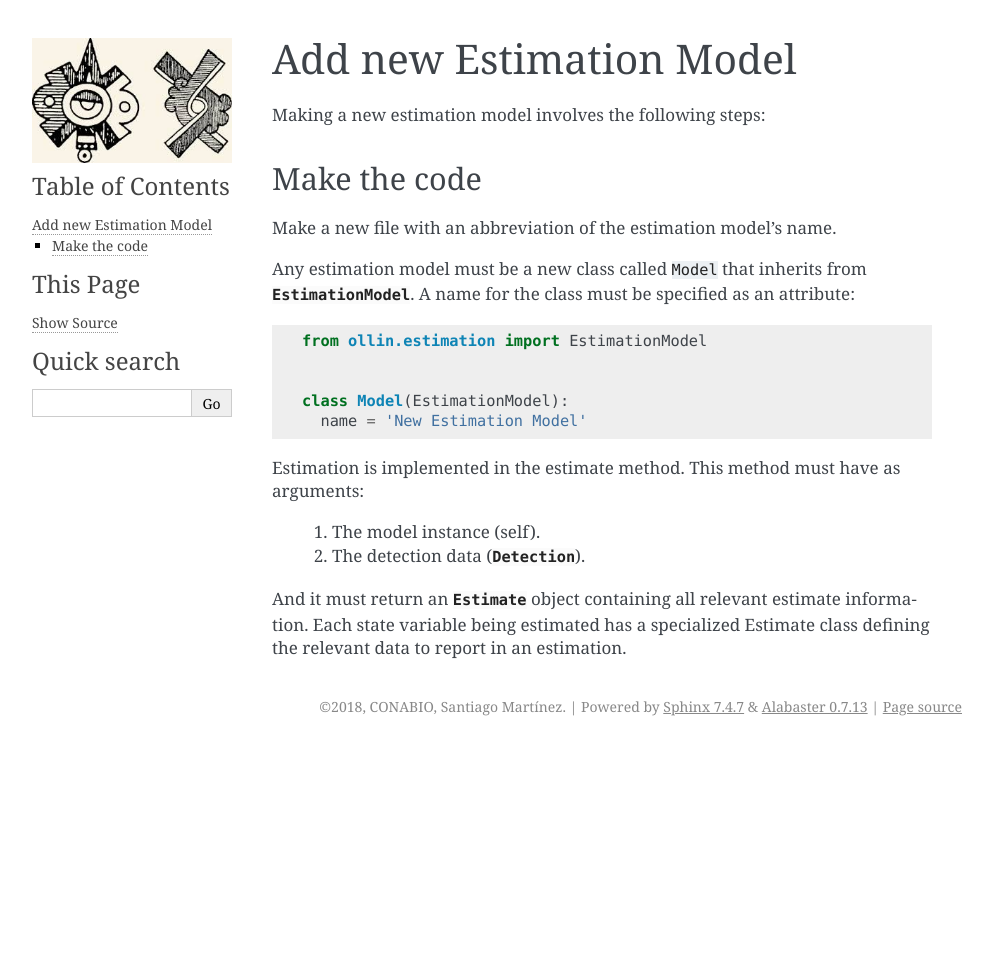
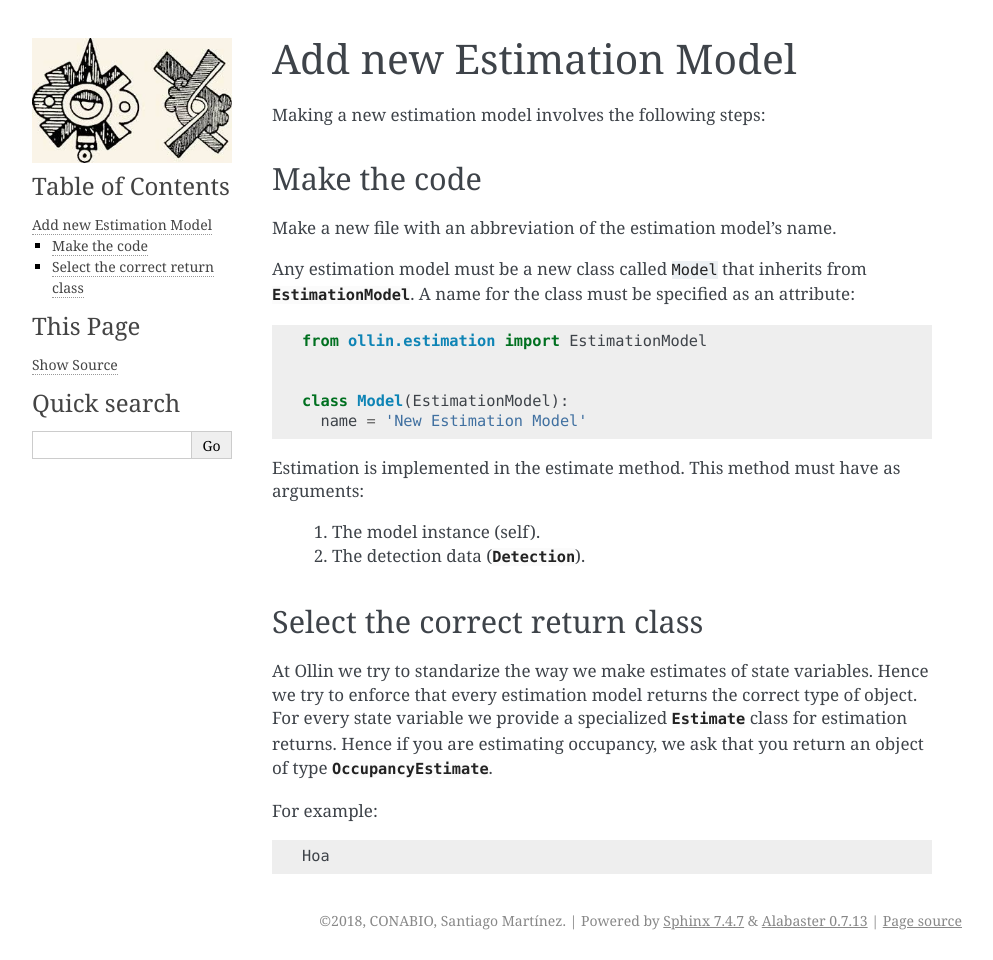
Before and after one commit to mbsantiago/ollin, a Sphinx documentation site: the page built from docs/contribute/estimation.rst, in a window 1280 px wide. Shown: the whole page, without its empty margins (148-1141 px from the left). Built offline with Sphinx 7.4.7, drawn with Linux system fonts in a browser that asks for light colours; before the commit the page ends 900 px from its top, so only the background shows below that.

Commit message:
wip estimate contribution

```diff
--- a/docs/contribute/estimation.rst
+++ b/docs/contribute/estimation.rst
@@ -24,6 +24,15 @@ arguments:
   1. The model instance (self).
   2. The detection data (:py:obj:`.Detection`).
 
-And it must return an :py:obj:`.Estimate` object containing all relevant
-estimate information. Each state variable being estimated has a specialized
-Estimate class defining the relevant data to report in an estimation.
+Select the correct return class
+^^^^^^^^^^^^^^^^^^^^^^^^^^^^^^^
+
+At Ollin we try to standarize the way we make estimates of state variables.
+Hence we try to enforce that every estimation model returns the correct type of
+object. For every state variable we provide a specialized :py:class:`.Estimate`
+class for estimation returns. Hence if you are estimating occupancy, we ask
+that you return an object of type :py:class:`.OccupancyEstimate`.
+
+For example::
+
+  Hoa
```
Also changed, not shown: 1 other file.
